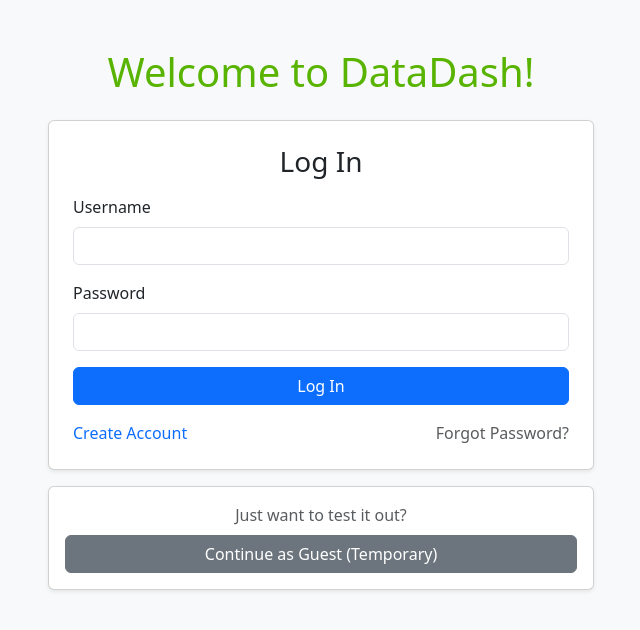
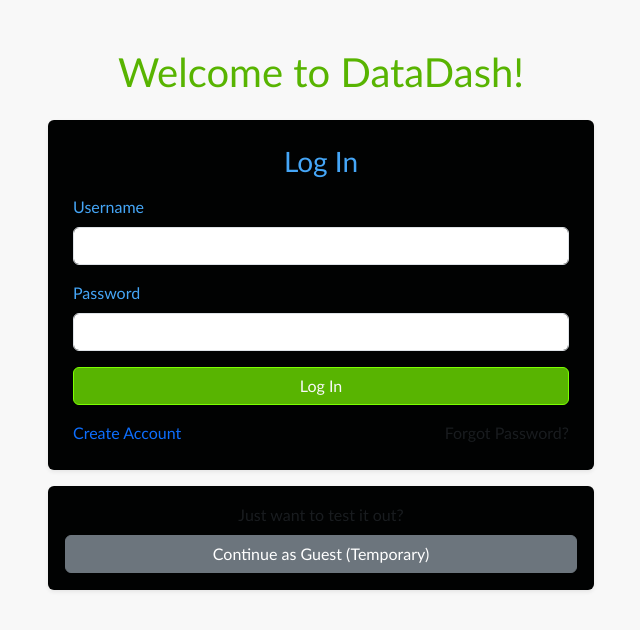
Before and after one commit to holder77/DataDash-Flask, a Flask app: page / in a window 1280 px wide. Shown: the top 630 px of the page, without its empty margins (319-959 px from the left). Run offline with Flask 3, Linux system fonts and the light colour scheme.

Commit message:
Style Change
Changed colors and font type. Working on making colors cohesive.

```diff
--- /dev/null
+++ b/static/style.css
@@ -0,0 +1,28 @@
+/* style.css */
+
+:root {
+    --prim-font-color: #45a6f7;
+}
+
+
+body {
+    background-color: #f8f8f8;
+    color: #58b401;
+    font-family: 'Trebuchet MS', 'Lucida Sans Unicode', 'Lucida Grande', 'Lucida Sans', Arial, sans-serif;
+}
+
+/* .container {
+    color: #fa0100;
+} */
+
+.card {
+    background-color: #010202;
+    color: var(--prim-font-color);
+}
+
+/* button  */
+.submit-btn {
+    background-color: #58b401;
+    border-color: #7bff00;
+    color: #f8f8f8;
+}
--- a/templates/base.html
+++ b/templates/base.html
@@ -4,11 +4,18 @@
     <meta charset="UTF-8">
     <meta name="viewport" content="width=device-width, initial-scale=1.0">
     <title>DataDash</title>
+
     <!-- DEVELOPER 4: Bootstrap 5 CDN. This single line applies all the clean CSS styling globally. -->
     <link href="https://cdn.jsdelivr.net/npm/bootstrap@5.3.0/dist/css/bootstrap.min.css" rel="stylesheet">
-    <link rel="stylesheet" href="style.css">
+
+    <!-- Links the style sheet to customize the whole website -->
+    <link rel="stylesheet" href="{{ url_for('static', filename='style.css') }}">
+
+    <!-- This line adds the tab icon -->
+     <link rel="icon" href="{{ url_for('static', filename='dataman.jpg') }}" type="image/jpg">
+
 </head>
-<body class="bg-light">
+<body >
     <!-- The container keeps everything centered with nice margins on wide screens -->
     <div class="container mt-5">
         <!--
--- a/templates/dashboard.html
+++ b/templates/dashboard.html
@@ -48,7 +48,7 @@
                     <label class="form-label"><strong>Upload Dataset (.csv)</strong></label>
                     <input type="file" class="form-control form-control-sm" name="dataset" accept=".csv" required>
                 </div>
-                <button class="btn btn-success btn-sm w-100" type="submit">Upload, Scan & Analyze</button>
+                <button class="btn btn-success btn-sm w-100 submit-btn" type="submit">Upload, Scan & Analyze</button>
             </form>
         </div>
 
--- a/templates/forgot_password.html
+++ b/templates/forgot_password.html
@@ -10,7 +10,7 @@
                     <label class="form-label">Email Address</label>
                     <input type="email" class="form-control" name="email" placeholder="name@example.com" required>
                 </div>
-                <button type="submit" class="btn btn-primary w-100 mb-3">Send Reset Link</button>
+                <button type="submit" class="btn btn-primary w-100 mb-3 submit-btn">Send Reset Link</button>
             </form>
             <div>
                 <a href="/" class="text-decoration-none">Back to Log In</a>
--- a/templates/login.html
+++ b/templates/login.html
@@ -28,7 +28,7 @@
                     <label class="form-label">Password</label>
                     <input type="password" class="form-control" name="password" required>
                 </div>
-                <button type="submit" class="btn btn-primary w-100 mb-2">Log In</button>
+                <button type="submit" class="btn btn-primary w-100 mb-2 submit-btn">Log In</button>
             </form>
 
             <div class="d-flex justify-content-between mt-2">
--- a/templates/register.html
+++ b/templates/register.html
@@ -27,7 +27,7 @@
                     <label class="form-label">Password</label>
                     <input type="password" class="form-control" name="password" required>
                 </div>
-                <button type="submit" class="btn btn-success w-100 mb-3">Register Account</button>
+                <button type="submit" class="btn btn-success w-100 mb-3 submit-btn">Register Account</button>
             </form>
             <div>
                 <a href="/" class="text-decoration-none">Already have an account? Log In</a>
--- a/templates/style.css
+++ /dev/null
@@ -1,8 +0,0 @@
-body {
-    background-color: #f8f8f8;
-    color: #58b401;
-}
-
-button {
-    background-color: #45a6f7;
-}
```
